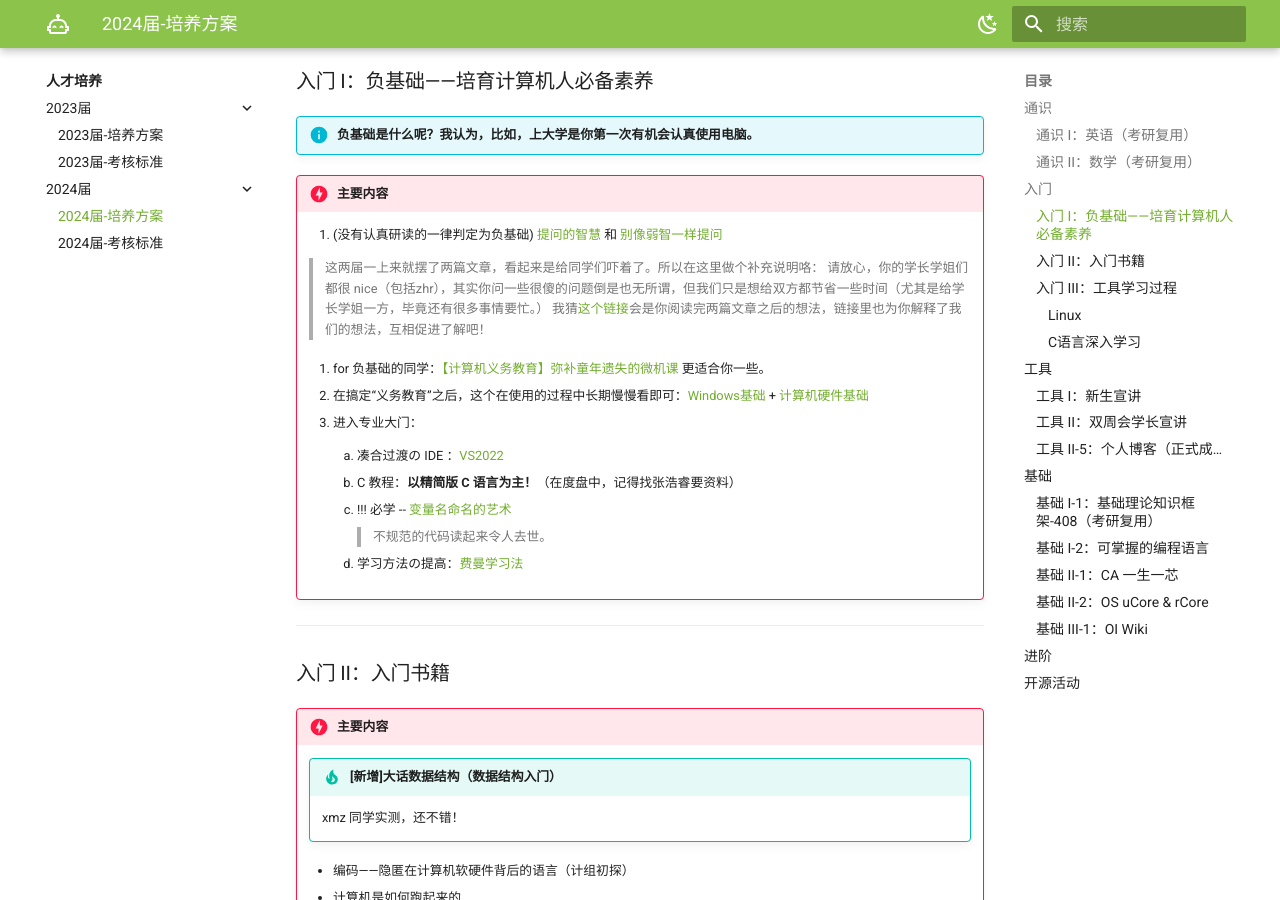
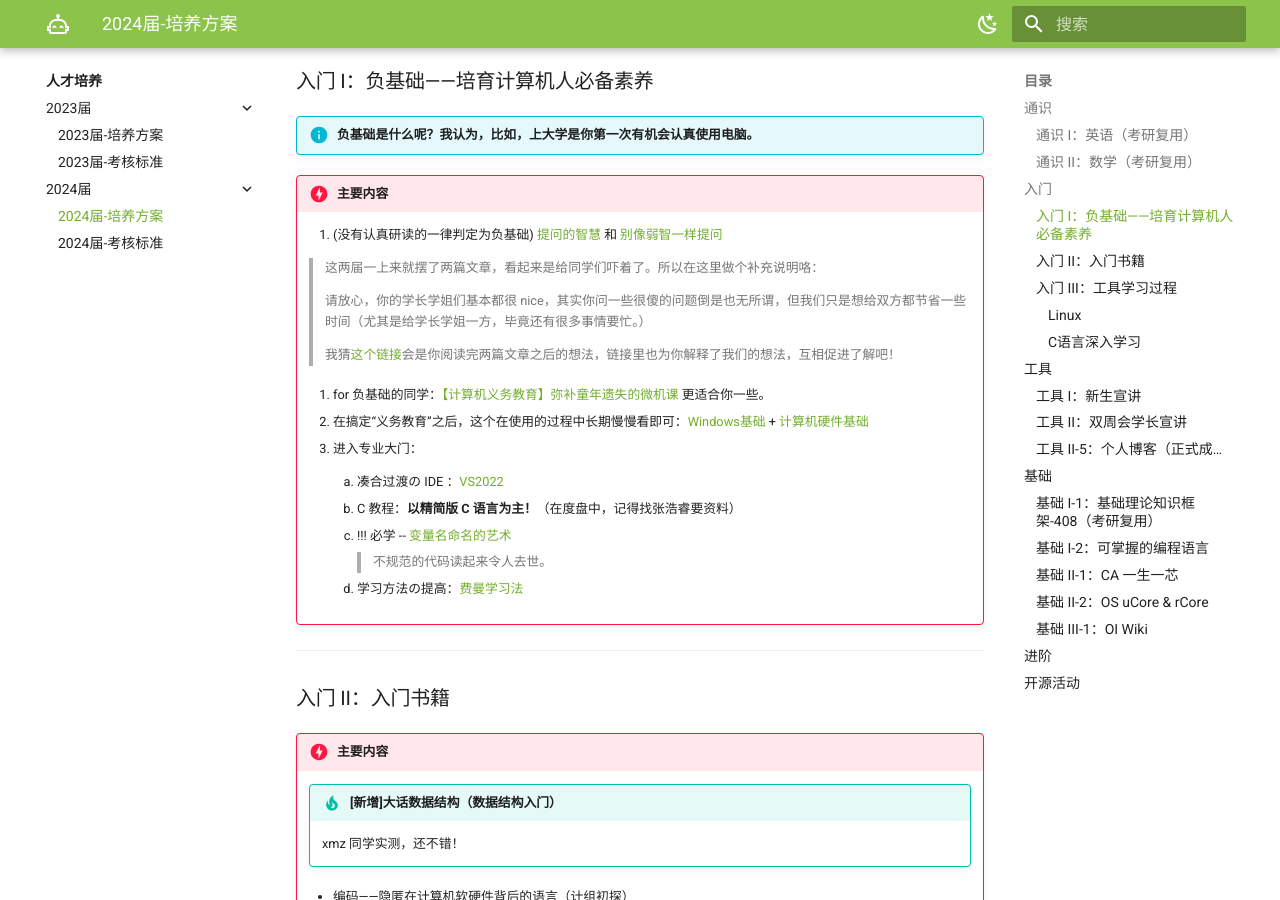
Before and after one commit to Haohahahaha/OSCA, an MkDocs documentation site: the page built from docs/guide/guide-2024.md, in a window 1280 px wide and 900 px high, scrolled down 2663 px. Built offline with MkDocs 1.6.1 and Material for MkDocs 9.7.7, drawn with Linux system fonts in a browser that asks for light colours.

Commit message:
2025-03-27_16:55:31 update

```diff
--- a/docs/guide/guide-2024.md
+++ b/docs/guide/guide-2024.md
@@ -123,7 +123,9 @@
 	1. (没有认真研读的一律判定为负基础) [提问的智慧](https://github.com/ryanhanwu/How-To-Ask-Questions-The-Smart-Way/blob/master/README-zh_CN.md) 和 [别像弱智一样提问](https://github.com/tangx/Stop-Ask-Questions-The-Stupid-Ways/blob/master/README.md)
 
 	> 这两届一上来就摆了两篇文章，看起来是给同学们吓着了。所以在这里做个补充说明咯：
-	> 请放心，你的学长学姐们都很 nice（包括zhr），其实你问一些很傻的问题倒是也无所谓，但我们只是想给双方都节省一些时间（尤其是给学长学姐一方，毕竟还有很多事情要忙。）
+	>
+	> 请放心，你的学长学姐们基本都很 nice，其实你问一些很傻的问题倒是也无所谓，但我们只是想给双方都节省一些时间（尤其是给学长学姐一方，毕竟还有很多事情要忙。）
+	>
 	> 我猜[这个链接](https://ysyx.oscc.cc/docs/ics-pa/FAQ.html#%E6%80%BB%E6%98%AF%E8%A6%81%E6%B1%82%E5%A4%A7%E5%AE%B6stfw-rtfm-rtfsc-%E6%88%91%E6%9C%89%E9%97%AE%E9%A2%98%E9%83%BD%E4%B8%8D%E6%95%A2%E9%97%AE%E4%BA%86-%E8%80%81%E5%B8%88%E5%8A%A9%E6%95%99%E5%80%92%E6%98%AF%E8%BD%BB%E6%9D%BE)会是你阅读完两篇文章之后的想法，链接里也为你解释了我们的想法，互相促进了解吧！
 
 	2. for 负基础的同学：[【计算机义务教育】弥补童年遗失的微机课](https://space.bilibili.com/62799052/channel/collectiondetail?sid=3524511) 更适合你一些。
```
